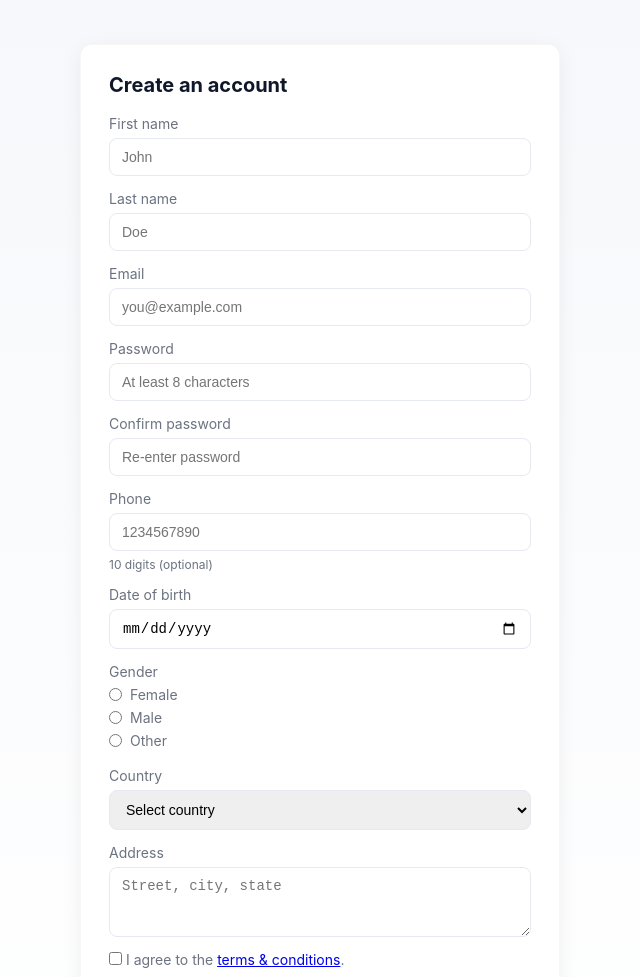
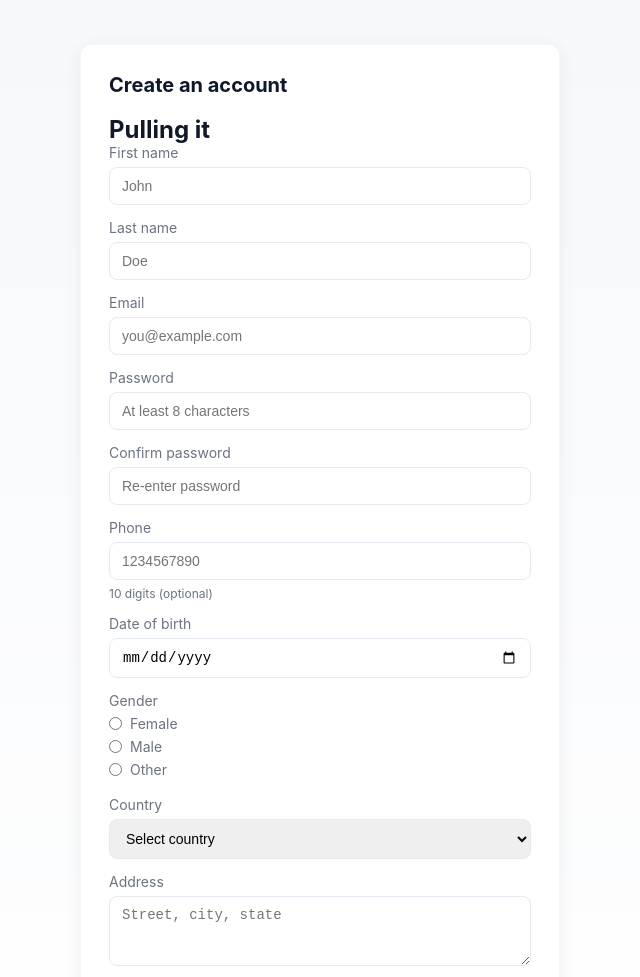
Before and after one commit to Saideepthimolugari25/Devops_, a plain HTML site: page index.html in a window 1280 px wide. Shown: the top 977 px of the page, without its empty margins (320-960 px from the left). Drawn offline with Linux system fonts and the light colour scheme.

Commit message:
Update index.html

```diff
--- a/index.html
+++ b/index.html
@@ -11,7 +11,7 @@
   <main class="container">
     <form class="register-form" action="#" method="post" novalidate>
       <h1>Create an account</h1>
-
+      <h2>Pulling it</h2>
       <div class="form-row">
         <label for="firstName">First name</label>
         <input id="firstName" name="firstName" type="text" required placeholder="John" />
```
